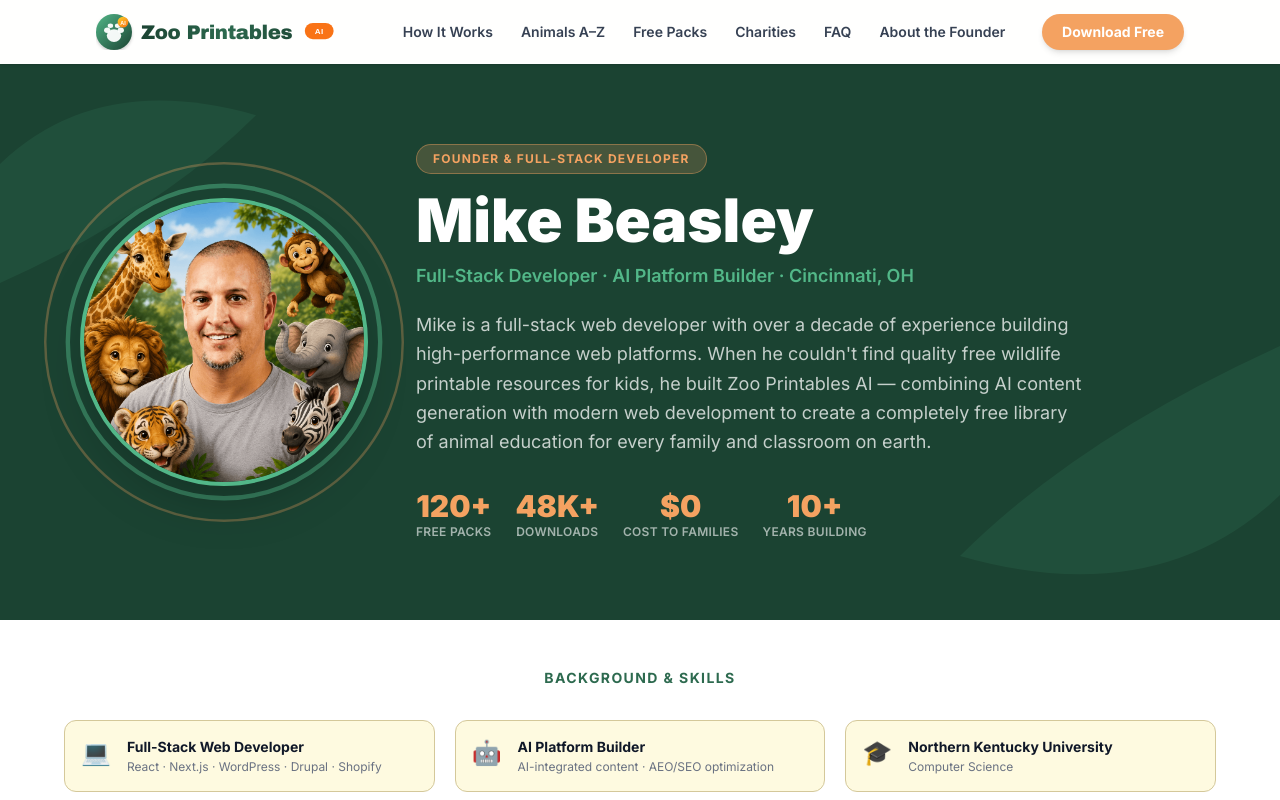
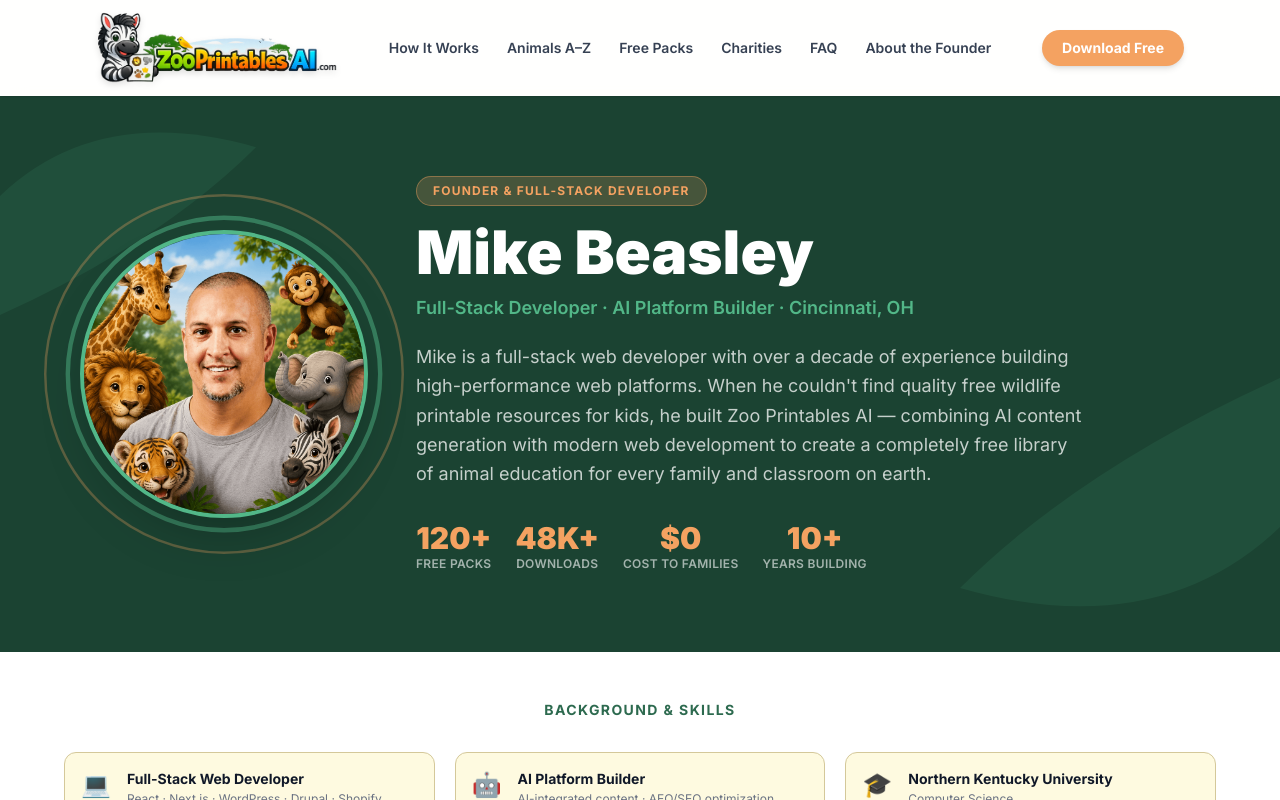
Before and after one commit to mbeasley4/zooprintablesai, a Next.js app: page /about in a window 1280 px wide. Shown: the top 800 px of the page. Built offline with nearby package versions, Linux system fonts and the light colour scheme.

Commit message:
Refactor code structure for improved readability and maintainability

```diff
--- a/src/app/about/page.tsx
+++ b/src/app/about/page.tsx
@@ -124,7 +124,7 @@
         dangerouslySetInnerHTML={{ __html: JSON.stringify(aboutJsonLd) }}
       />
       <Navbar />
-      <main className="bg-[#FEFAE0] pt-16">
+      <main className="bg-[#FEFAE0] pt-24">
 
         {/* ── Hero banner ── */}
         <section className="relative overflow-hidden bg-[#1B4332]">
--- a/src/app/faq/FaqClient.tsx
+++ b/src/app/faq/FaqClient.tsx
@@ -45,7 +45,7 @@
     : faqCategories;
 
   return (
-    <main className="bg-[#FEFAE0] pt-16">
+    <main className="bg-[#FEFAE0] pt-24">
 
       {/* ── Hero ── */}
       <section className="bg-[#1B4332] py-16 px-4 relative overflow-hidden">
--- a/src/app/privacy/page.tsx
+++ b/src/app/privacy/page.tsx
@@ -54,7 +54,7 @@
   return (
     <>
       <Navbar />
-      <main className="bg-[#FEFAE0] pt-16 min-h-screen">
+      <main className="bg-[#FEFAE0] pt-24 min-h-screen">
 
         {/* Hero */}
         <div className="bg-[#1B4332] pt-16 pb-12 px-4">
--- a/src/components/Footer.tsx
+++ b/src/components/Footer.tsx
@@ -57,7 +57,7 @@
         <div className="grid grid-cols-1 md:grid-cols-2 lg:grid-cols-5 gap-10">
           {/* Brand column */}
           <div className="lg:col-span-2">
-            <Logo size={32} variant="full" className="mb-4" />
+            <Logo size={48} variant="full" className="mb-4 drop-shadow-md" />
             <p className="text-white/70 text-sm leading-relaxed mb-5 max-w-xs">
               Free AI-powered zoo printables for curious kids ages 3–12. New animal every month,
               instant download, completely free.
--- a/src/components/Logo.tsx
+++ b/src/components/Logo.tsx
@@ -1,105 +1,26 @@
+import Image from "next/image";
+
+const ASPECT = 1164 / 347;
+
 interface LogoProps {
   size?: number;
   className?: string;
-  variant?: 'full' | 'icon';
+  variant?: "full" | "icon";
   onDark?: boolean;
 }
 
-export default function Logo({ size = 40, className = '', variant = 'full', onDark = false }: LogoProps) {
-  const textColor = onDark ? 'white' : undefined;
-  const textGradId = onDark ? 'none' : 'textGrad';
-
-  if (variant === 'icon') {
-    return (
-      <svg
-        width={size}
-        height={size}
-        viewBox="0 0 48 48"
-        fill="none"
-        xmlns="http://www.w3.org/2000/svg"
-        className={className}
-      >
-        <defs>
-          <linearGradient id="iconGradI" x1="4" y1="4" x2="44" y2="44" gradientUnits="userSpaceOnUse">
-            <stop stopColor="#52B788" />
-            <stop offset="1" stopColor="#1B4332" />
-          </linearGradient>
-          <linearGradient id="sparkGradI" x1="30" y1="6" x2="42" y2="18" gradientUnits="userSpaceOnUse">
-            <stop stopColor="#FBBF24" />
-            <stop offset="1" stopColor="#F97316" />
-          </linearGradient>
-        </defs>
-        <circle cx="24" cy="26" r="20" fill="rgba(0,0,0,0.12)" />
-        <circle cx="24" cy="24" r="20" fill="url(#iconGradI)" />
-        <ellipse cx="24" cy="28" rx="8" ry="7" fill="white" opacity="0.95" />
-        <ellipse cx="16.5" cy="22" rx="3.5" ry="3" fill="white" opacity="0.95" />
-        <ellipse cx="31.5" cy="22" rx="3.5" ry="3" fill="white" opacity="0.95" />
-        <ellipse cx="20" cy="17" rx="3" ry="2.5" fill="white" opacity="0.95" />
-        <ellipse cx="28" cy="17" rx="3" ry="2.5" fill="white" opacity="0.95" />
-        <circle cx="36" cy="12" r="6" fill="url(#sparkGradI)" />
-        <text x="36" y="15.5" textAnchor="middle" fill="white" fontSize="6" fontWeight="900" fontFamily="Arial">AI</text>
-      </svg>
-    );
-  }
+export default function Logo({ size = 40, className = "" }: LogoProps) {
+  const height = size;
+  const width = Math.round(height * ASPECT);
 
   return (
-    <svg
-      width={size * 7.5}
-      height={size}
-      viewBox="0 0 300 40"
-      fill="none"
-      xmlns="http://www.w3.org/2000/svg"
+    <Image
+      src="/images/zpa-logo.svg"
+      alt="Zoo Printables AI"
+      width={width}
+      height={height}
       className={className}
-    >
-      <defs>
-        <linearGradient id="bgGrad" x1="0" y1="0" x2="40" y2="40" gradientUnits="userSpaceOnUse">
-          <stop stopColor="#52B788" />
-          <stop offset="1" stopColor="#1B4332" />
-        </linearGradient>
-        <linearGradient id="sparkGrad2" x1="28" y1="4" x2="36" y2="14" gradientUnits="userSpaceOnUse">
-          <stop stopColor="#FBBF24" />
-          <stop offset="1" stopColor="#F97316" />
-        </linearGradient>
-        {!onDark && (
-          <linearGradient id="textGrad" x1="50" y1="0" x2="240" y2="0" gradientUnits="userSpaceOnUse">
-            <stop stopColor="#1B4332" />
-            <stop offset="0.5" stopColor="#2D6A4F" />
-            <stop offset="1" stopColor="#1B4332" />
-          </linearGradient>
-        )}
-        <filter id="shadow" x="-10%" y="-10%" width="120%" height="120%">
-          <feDropShadow dx="0" dy="2" stdDeviation="2" floodOpacity="0.2" />
-        </filter>
-      </defs>
-
-      {/* Icon mark */}
-      <g filter="url(#shadow)">
-        <circle cx="20" cy="20" r="20" fill="url(#bgGrad)" />
-      </g>
-      <ellipse cx="20" cy="24" rx="8" ry="7" fill="white" opacity="0.95" />
-      <ellipse cx="12.5" cy="18" rx="3.5" ry="3" fill="white" opacity="0.95" />
-      <ellipse cx="27.5" cy="18" rx="3.5" ry="3" fill="white" opacity="0.95" />
-      <ellipse cx="16" cy="13" rx="3" ry="2.5" fill="white" opacity="0.95" />
-      <ellipse cx="24" cy="13" rx="3" ry="2.5" fill="white" opacity="0.95" />
-      <circle cx="30" cy="9" r="6" fill="url(#sparkGrad2)" />
-      <text x="30" y="12.5" textAnchor="middle" fill="white" fontSize="6" fontWeight="900" fontFamily="Arial, sans-serif">AI</text>
-
-      {/* Wordmark — white on dark bg, gradient on light bg */}
-      <text
-        x="50"
-        y="28"
-        fontFamily="'Arial Black', Arial, sans-serif"
-        fontWeight="900"
-        fontSize="22"
-        fill={onDark ? textColor : `url(#${textGradId})`}
-        letterSpacing="-0.5"
-      >
-        Zoo{" "}Printables
-      </text>
-
-      {/* AI pill */}
-      <rect x="232" y="10" width="32" height="18" rx="9" fill="url(#sparkGrad2)" />
-      <text x="248" y="22.5" textAnchor="middle" fill="white" fontSize="9" fontWeight="900" fontFamily="Arial, sans-serif" letterSpacing="0.5">AI</text>
-    </svg>
+      priority
+    />
   );
 }
--- a/src/components/Navbar.tsx
+++ b/src/components/Navbar.tsx
@@ -36,9 +36,9 @@
       }`}
     >
       <div className="max-w-6xl mx-auto px-4 sm:px-6 lg:px-8">
-        <div className="flex items-center justify-between h-16">
+        <div className="flex items-center justify-between h-24">
           <a href="/" aria-label="Zoo Printables AI Home">
-            <Logo size={36} onDark={onDark} />
+            <Logo size={72} onDark={onDark} className="drop-shadow-md" />
           </a>
 
           {/* Desktop nav */}
```
Also changed, not shown: public/images/zpa-logo.png (added), public/images/zpa-logo.svg (added).
